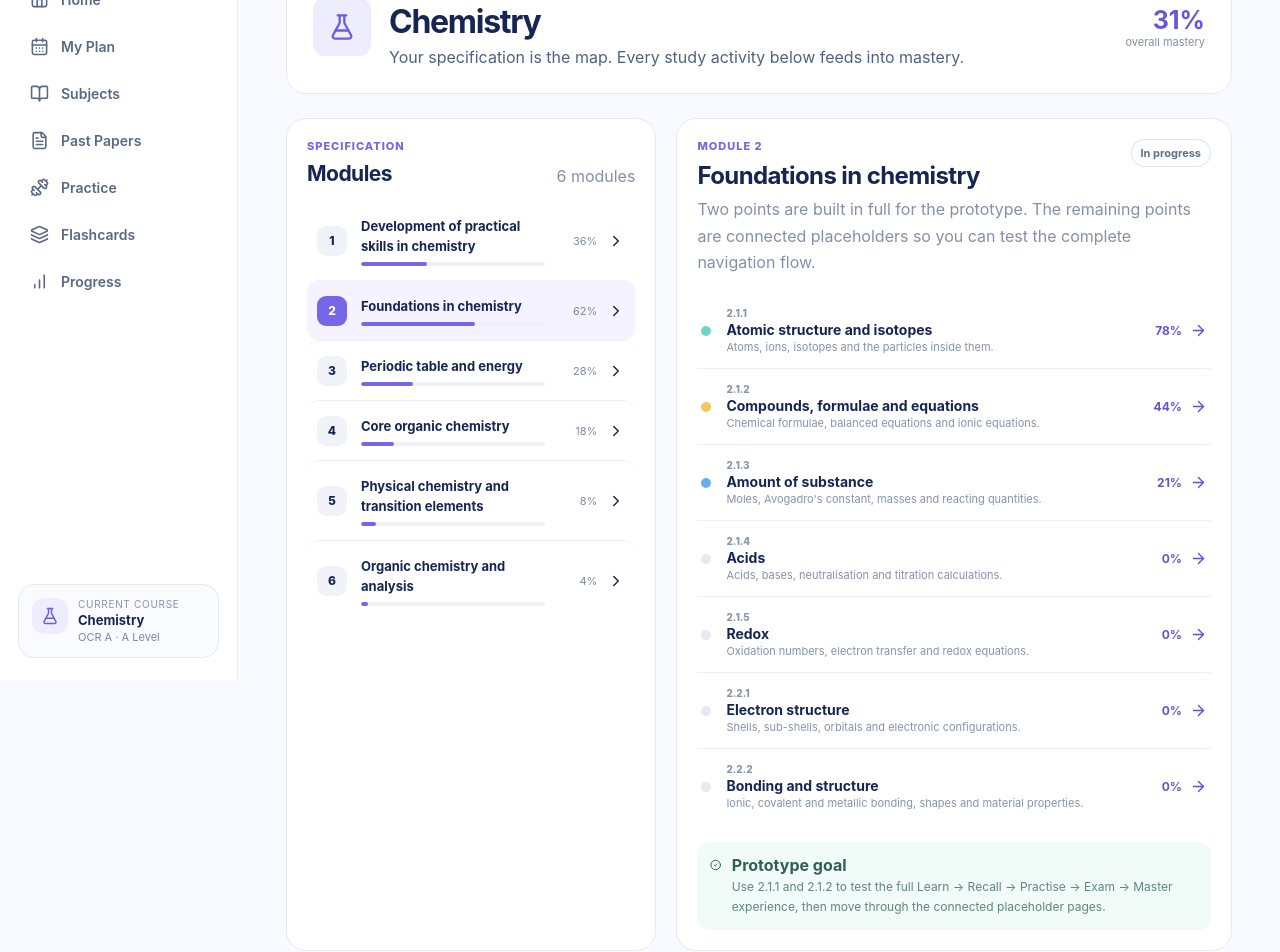
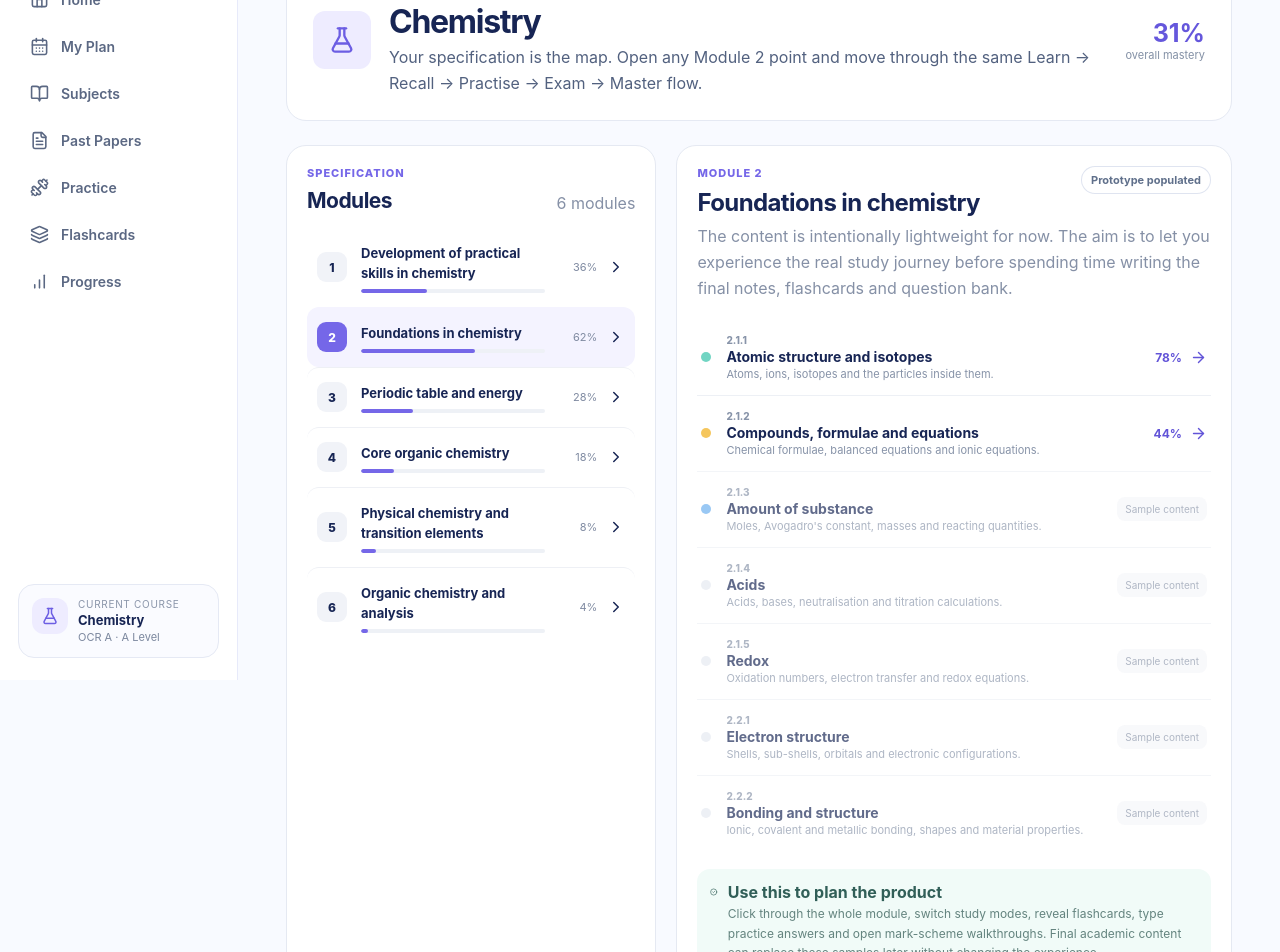
Before and after one commit to s19-netizen/avero, a Next.js app: page /chemistry/ocr-a in a window 1280 px wide. Shown: the part 120-1072 px from the top of the page. Built offline with nearby package versions, Linux system fonts and the light colour scheme.

Commit message:
Show full Module 2 prototype journey

```diff
--- a/app/chemistry/ocr-a/page.tsx
+++ b/app/chemistry/ocr-a/page.tsx
@@ -5,23 +5,23 @@ import { foundationPoints, modules } from "@/lib/chemistry";
 export default function ChemistryPage() {
   return <div className="page-wrap chemistry-page">
     <div className="breadcrumbs"><Link href="/subjects">Subjects</Link><span>›</span><span>Chemistry</span><span>›</span><span>OCR A</span></div>
-    <header className="subject-hero"><div className="subject-hero-icon"><FlaskConical size={28}/></div><div><span className="eyebrow">A Level · OCR A · H432</span><h1>Chemistry</h1><p>Your specification is the map. Every study activity below feeds into mastery.</p></div><div className="overall-mastery"><strong>31%</strong><span>overall mastery</span></div></header>
+    <header className="subject-hero"><div className="subject-hero-icon"><FlaskConical size={28}/></div><div><span className="eyebrow">A Level · OCR A · H432</span><h1>Chemistry</h1><p>Your specification is the map. Open any Module 2 point and move through the same Learn → Recall → Practise → Exam → Master flow.</p></div><div className="overall-mastery"><strong>31%</strong><span>overall mastery</span></div></header>
     <div className="chemistry-layout">
       <section className="module-list">
         <div className="section-heading"><div><span className="eyebrow">Specification</span><h2>Modules</h2></div><span className="muted">6 modules</span></div>
         {modules.map(m => <div key={m.code} className={m.code === "2" ? "module-row selected" : "module-row"}><span className="module-number">{m.code}</span><div className="module-copy"><strong>{m.title}</strong><div className="progress-track compact"><span style={{width:`${m.mastery}%`}}/></div></div><span className="module-percent">{m.mastery}%</span><ChevronRight size={18}/></div>)}
       </section>
       <section className="spec-panel">
-        <div className="spec-panel-head"><div><span className="eyebrow">Module 2</span><h2>Foundations in chemistry</h2></div><span className="status-pill">In progress</span></div>
-        <p className="muted">Two points are built in full for the prototype. The remaining points are connected placeholders so you can test the complete navigation flow.</p>
+        <div className="spec-panel-head"><div><span className="eyebrow">Module 2</span><h2>Foundations in chemistry</h2></div><span className="status-pill">Prototype populated</span></div>
+        <p className="muted">The content is intentionally lightweight for now. The aim is to let you experience the real study journey before spending time writing the final notes, flashcards and question bank.</p>
         <div className="spec-point-list">
-          {foundationPoints.map(p => <Link key={p.code} href={p.href!} className={p.status === "placeholder" ? "spec-point placeholder" : "spec-point"}>
+          {foundationPoints.map(p => <Link key={p.code} href={p.href!} className={p.status === "prototype" ? "spec-point placeholder" : "spec-point"}>
             <div className={p.mastery >= 70 ? "mastery-dot good" : p.mastery >= 35 ? "mastery-dot medium" : p.mastery > 0 ? "mastery-dot low" : "mastery-dot empty"}></div>
             <div><span>{p.code}</span><strong>{p.title}</strong><small>{p.summary}</small></div>
-            {p.status === "placeholder" ? <div className="placeholder-label">Prototype</div> : <div className="spec-score"><strong>{p.mastery}%</strong><ArrowRight size={17}/></div>}
+            {p.status === "prototype" ? <div className="placeholder-label">Sample content</div> : <div className="spec-score"><strong>{p.mastery}%</strong><ArrowRight size={17}/></div>}
           </Link>)}
         </div>
-        <div className="module-goal"><CheckCircle2 size={20}/><div><strong>Prototype goal</strong><p>Use 2.1.1 and 2.1.2 to test the full Learn → Recall → Practise → Exam → Master experience, then move through the connected placeholder pages.</p></div></div>
+        <div className="module-goal"><CheckCircle2 size={20}/><div><strong>Use this to plan the product</strong><p>Click through the whole module, switch study modes, reveal flashcards, type practice answers and open mark-scheme walkthroughs. Final academic content can replace these samples later without changing the experience.</p></div></div>
       </section>
     </div>
   </div>;
```
